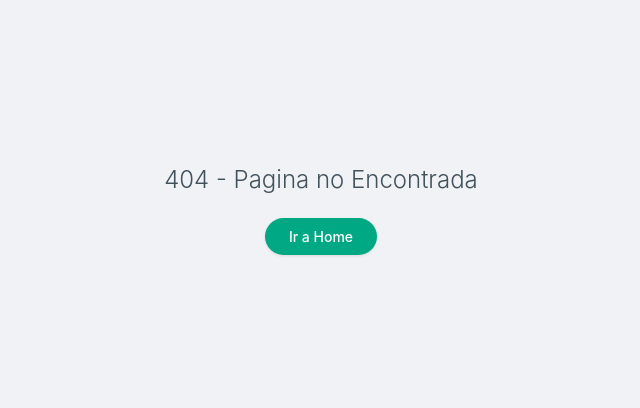
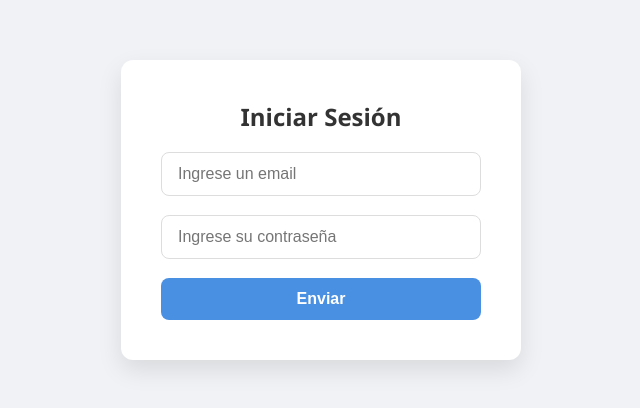
Before and after one commit to camiladomato/clone-whatsapp-camila-domato-react, a React (Vite) app: page /ingresar in a window 1280 px wide. Before the commit this address had no page. Shown: the part 190-598 px from the top of the page, without its empty margins (319-959 px from the left). Built offline with nearby package versions, Linux system fonts and the light colour scheme.

Commit message:
ADD route protected , estilos en chat y crecaion readme y register page

```diff
--- a/src/components/Chat/NavChat/Navchat.jsx
+++ b/src/components/Chat/NavChat/Navchat.jsx
@@ -5,7 +5,7 @@ import './styles.css'
 const NavChat = () => {
 
   const{contactSelect}= useContext(appContext)
- console.log( contactSelect)
+
 
   return (
     <div >
--- a/src/components/RouteProtected.jsx
+++ b/src/components/RouteProtected.jsx
@@ -6,7 +6,7 @@ const RouteProtected = ({children}) => {
     const{user}= useContext(appContext)
 
     if (!user){
-        return <Navigate to="/login" replace />
+        return <Navigate to="/ingresar" replace />
     }
          return(children)
     }
--- /dev/null
+++ b/src/pages/ReadmePage.jsx
@@ -0,0 +1,8 @@
+const ReadmePage = () => {
+    return (
+        <>
+        <p>aca va readme</p>
+        </>
+    )
+}
+export {ReadmePage}
--- /dev/null
+++ b/src/pages/Register.jsx
@@ -0,0 +1,7 @@
+const Register = () => {
+    return (
+        <>
+        <p>aca va register</p></>
+    )
+}
+export {Register}
--- a/src/pages/styles.css
+++ b/src/pages/styles.css
@@ -1,12 +1,28 @@
+body{
+  margin: 0;
+    background-color: #dadbd3;
+    background-image: linear-gradient(#8909de 0%, #a671de 127px, #dadbd3 127px, #dadbd3 100%);
+    background-attachment: fixed;
+}
+.home-container {
+  display: flex;
+  justify-content: center;
+  align-items: center;
+  min-height: 100vh;
+  background-color: var(--grey-900);
+  padding: 20px;
+}
 .home-page{
-    max-width: 1100px;
-    margin: auto;
+  width: 100%;
+   max-width: 1400px;
+    margin: 20px auto;
     display: grid;
-    grid-template-columns: 320px 1fr;
-    height: 90vh;
+    grid-template-columns: 30% 70%;
+    height: calc(100vh - 40px);
     overflow: hidden;
     border-radius: 10px;
-    box-shadow: 0 12px 40px rgba(0, 0, 0, 0.25);
+    box-shadow: 0 6px 18px rgba(0, 0, 0, 0.1);
+    position: relative;
 }
 
 .login-container {
@@ -65,7 +81,7 @@
 .login-form button:active {
   transform: scale(0.98);
 }
-/* El contenedor principal */
+
 section.no-found {
   display: flex;
   flex-direction: column;
@@ -78,17 +94,17 @@ section.no-found {
   margin: 0;
 }
 
-/* El número del error */
+
 section.no-found h1 {
-  color: #41525d; /* Color de texto de WA */
+  color: #41525d;
   font-size: 24px;
   font-weight: 300;
   margin-bottom: 24px;
 }
 
-/* El botón de volver */
+
 section.no-found a {
-  background-color: #00a884; /* Verde WhatsApp */
+  background-color: #00a884;
   color: #ffffff;
   text-decoration: none;
   padding: 10px 24px;
--- a/src/router/RouterApp.jsx
+++ b/src/router/RouterApp.jsx
@@ -1,5 +1,7 @@
 import { BrowserRouter, Route, Routes } from "react-router-dom"
 import { Login } from "../pages/Login"
+import {ReadmePage} from "../pages/ReadmePage"
+import {Register} from "../pages/Register"
 import { NotFound } from "../pages/NotFound"
 import App from "../App"
 import { RouteProtected } from "../components/RouteProtected"
@@ -9,8 +11,10 @@ const RouterApp = () =>{
     return(
         <BrowserRouter>
             <Routes>
-                <Route path="/login" element={<Login/>}></Route>
+                <Route path="/ingresar" element={<Login/>}></Route>
                 <Route path="/" element={<RouteProtected><App /></RouteProtected>}></Route>
+                <Route path="/acerca" element={<ReadmePage />}></Route>
+                <Route path="/registro" element={<Register />}></Route>
                 <Route path="*" element={<NotFound />}></Route>
             </Routes>
         </BrowserRouter>
```
